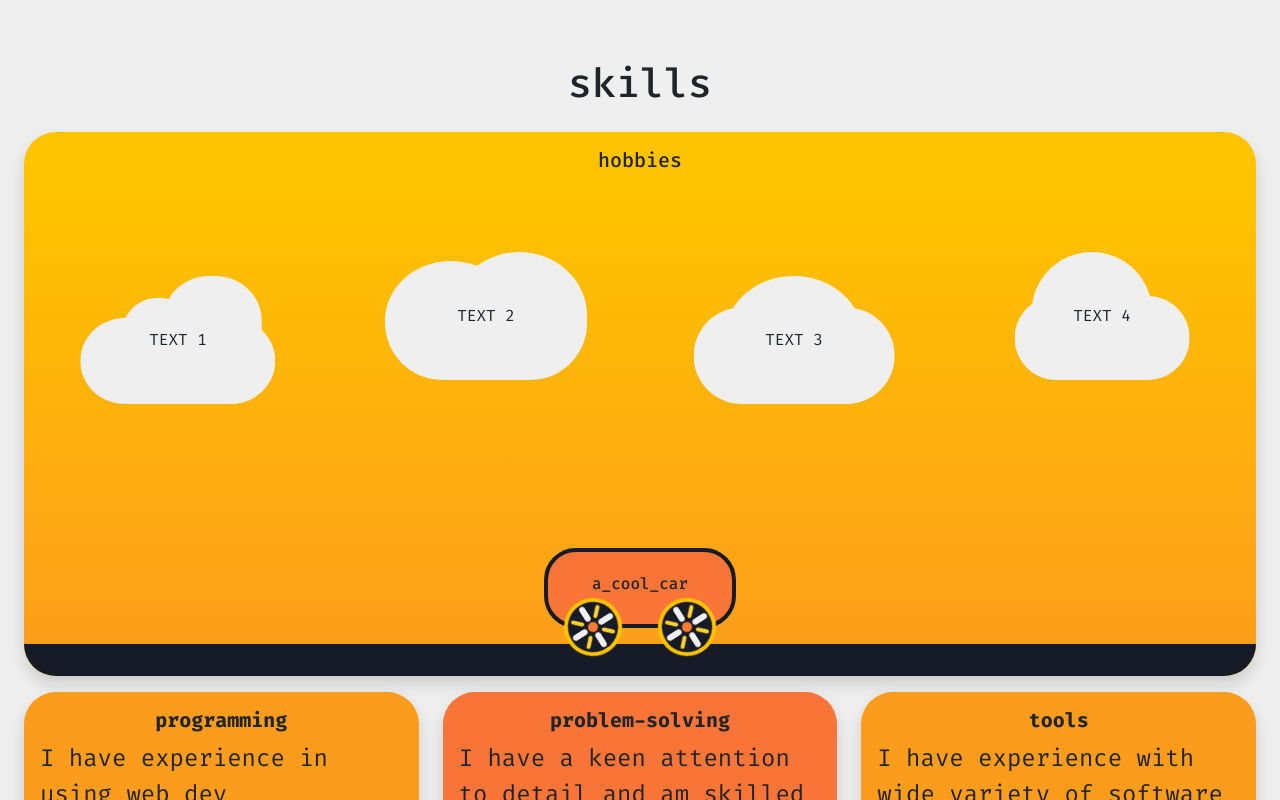
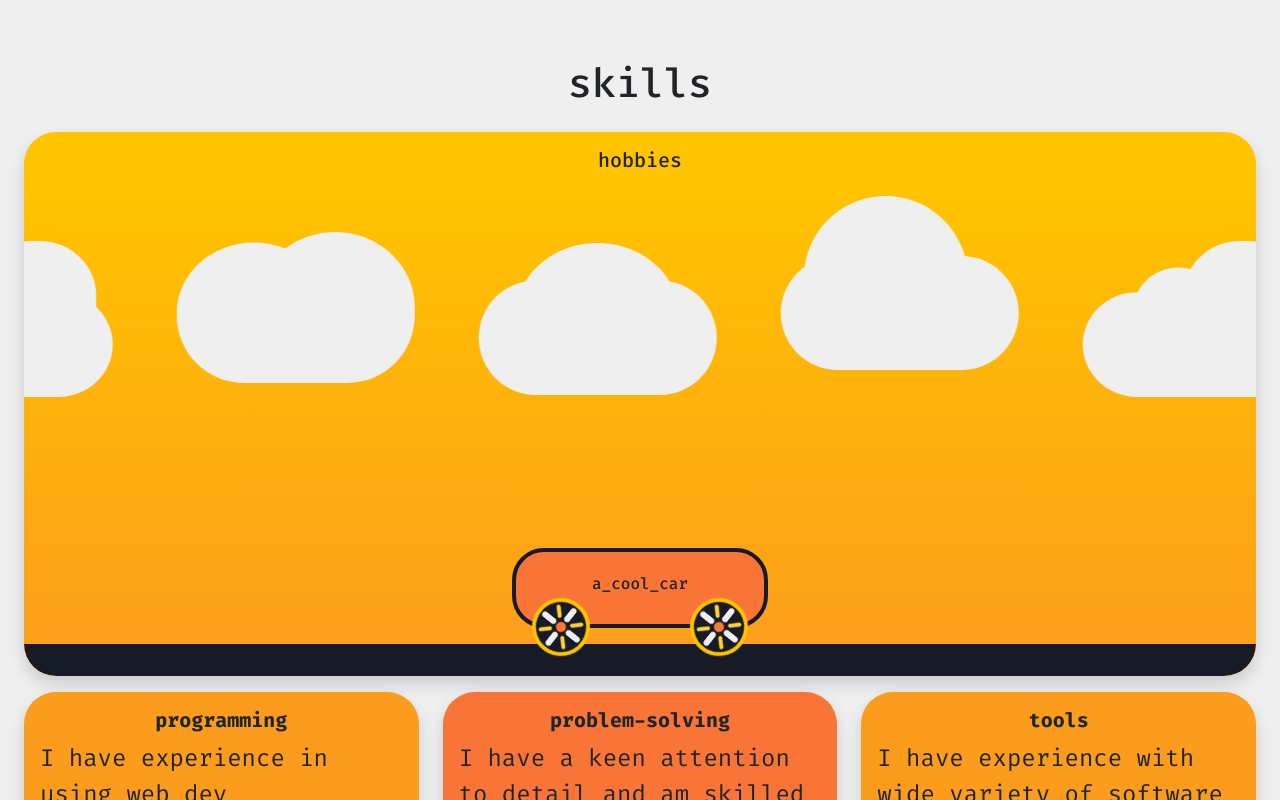
Before and after one commit to dannkis/Portfolio-Website, a React (Create React App) app: page / in a window 1280 px wide. Shown: the part 820-1620 px from the top of the page. Built offline with nearby package versions, Linux system fonts and the light colour scheme.

Commit message:
Somewhat working clouds

```diff
--- a/src/components/skills/hobbies/HobbiesCar.js
+++ b/src/components/skills/hobbies/HobbiesCar.js
@@ -13,36 +13,42 @@ export default function HobbiesCar() {
     { src: CloudTwo, text: "TEXT 2", className: "" },
     { src: CloudThree, text: "TEXT 3", className: "mt-4" },
     { src: CloudFour, text: "TEXT 4", className: "mb-5" },
+    { src: CloudOne, text: "TEXT 5", className: "mt-4" },
+    { src: CloudTwo, text: "TEXT 6", className: "" },
+    { src: CloudThree, text: "TEXT 7", className: "mt-4" },
+    { src: CloudFour, text: "TEXT 8", className: "mb-5" },
   ];
 
   return (
     <Row className="py-3">
       <Col>
-        <Card className="bg-primary rounded-3 shadow">
+        <Card className="bg-primary rounded-3 shadow overflow-hidden">
           <Card.Body>
             <Card.Title className="text-center">hobbies</Card.Title>
           </Card.Body>
           <Card.Body className="overflow-hidden p-0">
             <Container
               fluid
-              className="scene d-flex flex-column justify-content-end rounded-5"
+              className="scene d-flex flex-column justify-content-end "
             >
-              <Row className="clouds mb-auto">
+              <Row className="mb-auto flex-grow-1 align-items-start">
+                <Col>
+                  <div className="slider position-relative">
+                    <div className="clouds ">
                       {clouds.map((cloud, index) => (
-                  <Col key={index} className={cloud.className}>
-                    <div className="cloud-container d-flex justify-content-center align-items-center position-relative">
                         <img
                           src={cloud.src}
                           alt={`Cloud ${index + 1}`}
-                        className="img-fluid cloud-image position-absolute"
+                          className={"img-fluid cloud " + cloud.className}
+                          key={index}
                         />
-                      <div className="cloud-text z-2">{cloud.text}</div>
+                      ))}
+                    </div>
                   </div>
                 </Col>
-                ))}
               </Row>
 
-              <Row className="h-100">
+              <Row className="mt-5">
                 <Col className="d-flex justify-content-center">
                   <div className="car rounded-5 border border-4 border-dark d-flex justify-content-center align-items-center">
                     <h6>a_cool_car</h6>
--- a/src/components/skills/hobbies/HobbiesCar.scss
+++ b/src/components/skills/hobbies/HobbiesCar.scss
@@ -5,17 +5,11 @@
   width: 100%;
   min-height: 30em;
   background: linear-gradient($primary, $secondary);
+  overflow: hidden;
 }
 
 .cloud-container {
   min-height: 15em;
-}
-
-.cloud-image {
-  max-height: 8em;
-  left: 50%;
-  top: 50%;
-  transform: translate(-50%, -50%);
 }
 
 .road {
@@ -25,14 +19,14 @@
 
 .car {
   position: relative;
-  width: 12em;
+  width: 16em;
   height: 5em;
   background: $success;
 
   .wheel {
     position: absolute;
     bottom: -2em;
-    animation: spin 2s linear infinite;
+    animation: spin 3s linear infinite;
 
     &.left {
       left: 1em;
@@ -52,3 +46,37 @@
     transform: rotate(360deg);
   }
 }
+
+// SLIDER
+
+.slider {
+  animation: slidein 2s linear infinite;
+  white-space: nowrap;
+  .clouds {
+    width: 100%;
+    .cloud {
+      max-height: 12em;
+      padding: 0 2em;
+      width: calc(200% / 8);
+      animation: fade-in 0.5s cubic-bezier(0.455, 0.03, 0.515, 0.955) forwards;
+    }
+  }
+}
+
+@keyframes slidein {
+  from {
+    transform: translate3d(0, 0, 0);
+  }
+  to {
+    transform: translate3d(-100%, 0, 0);
+  }
+}
+
+@keyframes fade-in {
+  0% {
+    opacity: 0;
+  }
+  100% {
+    opacity: 1;
+  }
+}
```
Lines whose indentation alone changed are shown as unchanged.
